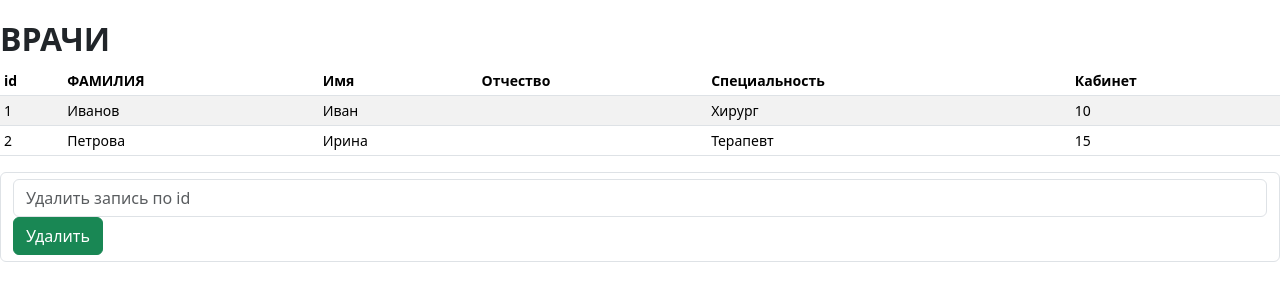
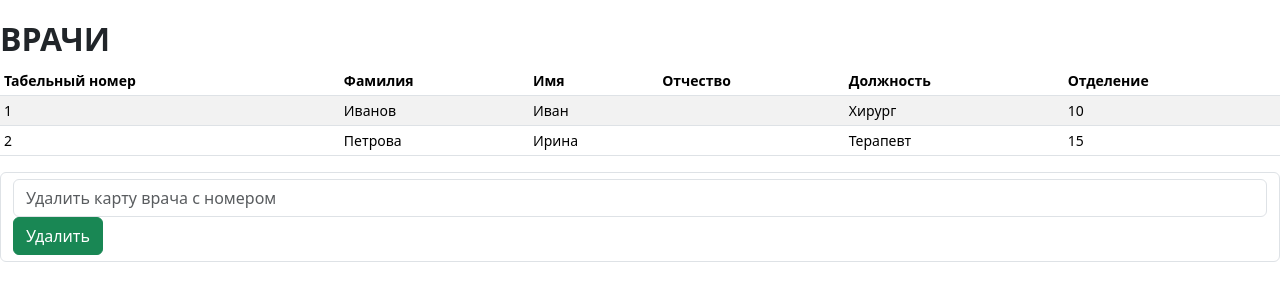
Before and after one commit to IrinaBezmaternykh/The-registry-of-the-polyclinic, a Flask app: page /doctors in a window 1280 px wide. Shown: the part 56-357 px from the top of the page. Run offline with Flask 3, Linux system fonts and the light colour scheme; data comes from the database, SQL or seed files in the repository.

Commit message:
Update doctors.html

```diff
--- a/templates/doctors.html
+++ b/templates/doctors.html
@@ -1,7 +1,7 @@
 {% extends 'base.html' %}
 
 {% block title %}
-Врачи
+Специалисты
 {% endblock %}
 
 {% block h1 %}
@@ -13,12 +13,12 @@
   <table class="table table-striped table-sm">
     <thead>
       <tr>
-        <th scope="col">id</th>
-        <th scope="col">ФАМИЛИЯ</th>
+        <th scope="col">Табельный номер</th>
+        <th scope="col">Фамилия</th>
         <th scope="col">Имя</th>
         <th scope="col">Отчество</th>
-        <th scope="col">Специальность</th>
-        <th scope="col">Кабинет</th>
+        <th scope="col">Должность</th>
+        <th scope="col">Отделение</th>
       </tr>
     </thead>
     <tbody>
@@ -36,7 +36,7 @@
   </table>
 </div>
 <form action="doctors/delete_record" method="POST" class="form-control">
-  <input class="form-control" type="text" name="record_id" placeholder="Удалить запись по id">
+  <input class="form-control" type="text" name="record_id" placeholder="Удалить карту врача с номером">
   <button class="btn btn-success" type="submit">Удалить</button>
 </form>
 {% endblock %}
```
